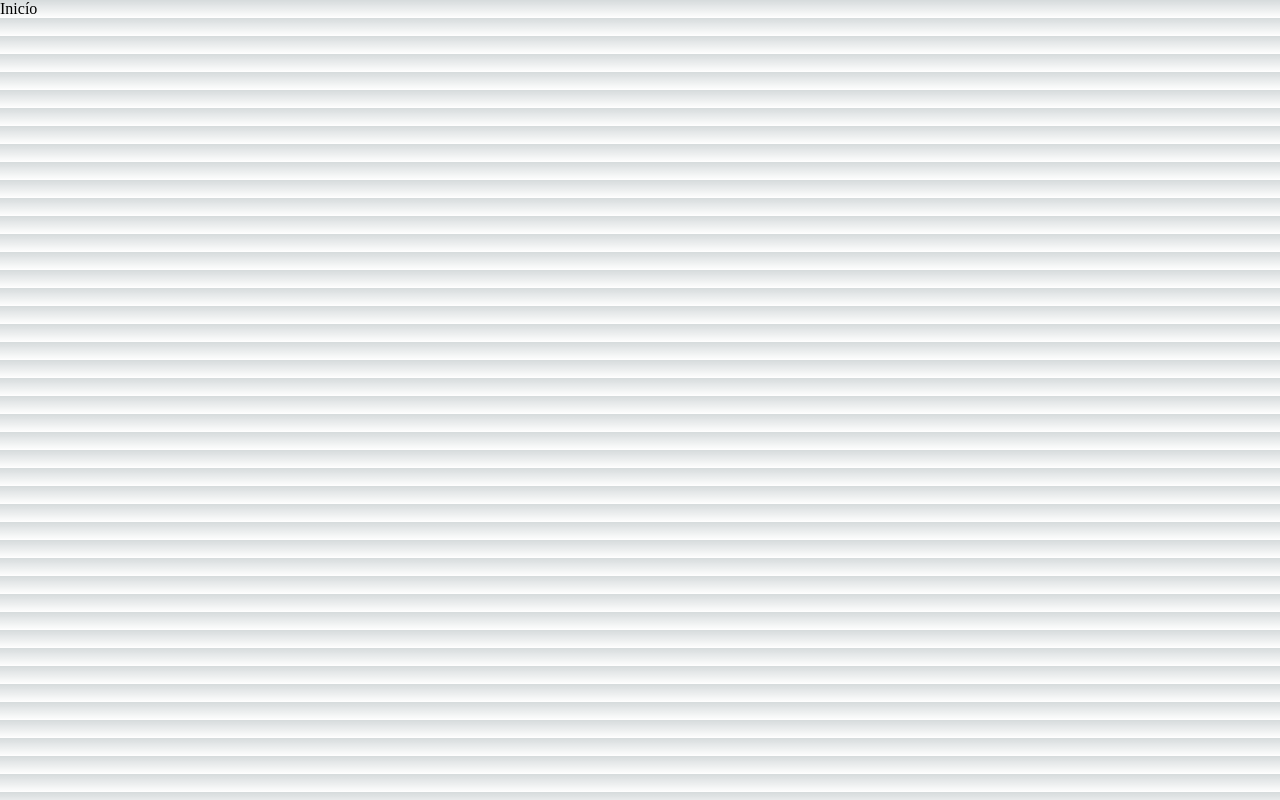
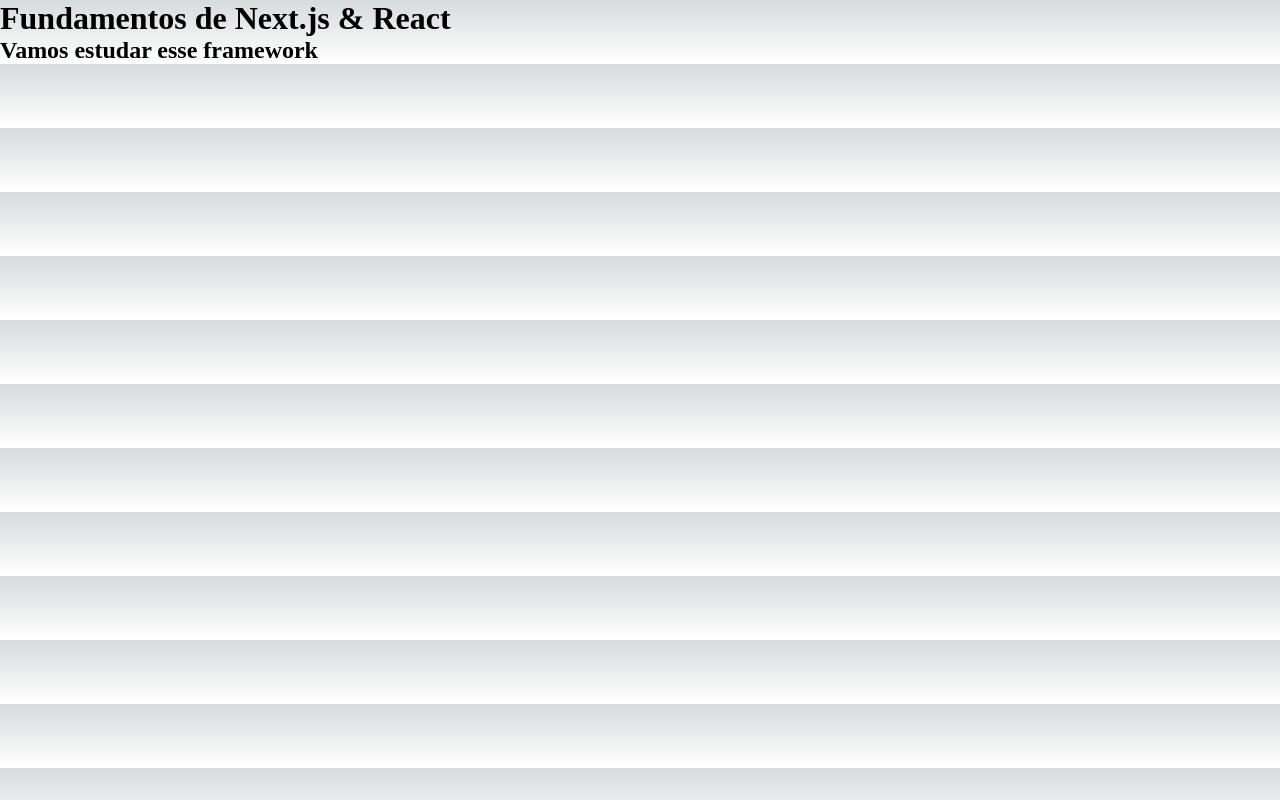
Before and after one commit to eric-moniz/projetos-react-udemy, a Next.js app in the folder aulao-nextjs/fundamentos/: page / in a window 1280 px wide. Built offline with nearby package versions, Linux system fonts and the light colour scheme.

Commit message:
aula 88 - Entendendo o JSX

```diff
--- a/aulao-nextjs/fundamentos/src/pages/api/abc/def/teste.jsx
+++ /dev/null
@@ -1,3 +0,0 @@
-export default function Teste() {
-  return 'Teste';
-}
--- a/aulao-nextjs/fundamentos/src/pages/index.jsx
+++ b/aulao-nextjs/fundamentos/src/pages/index.jsx
@@ -1,3 +1,8 @@
 export default function inicio() {
-  return 'Inicío';
+  return (
+    <div>
+      <h1>Fundamentos de Next.js & React</h1>
+      <h2>Vamos estudar esse framework</h2>
+    </div>
+  );
 }
```
